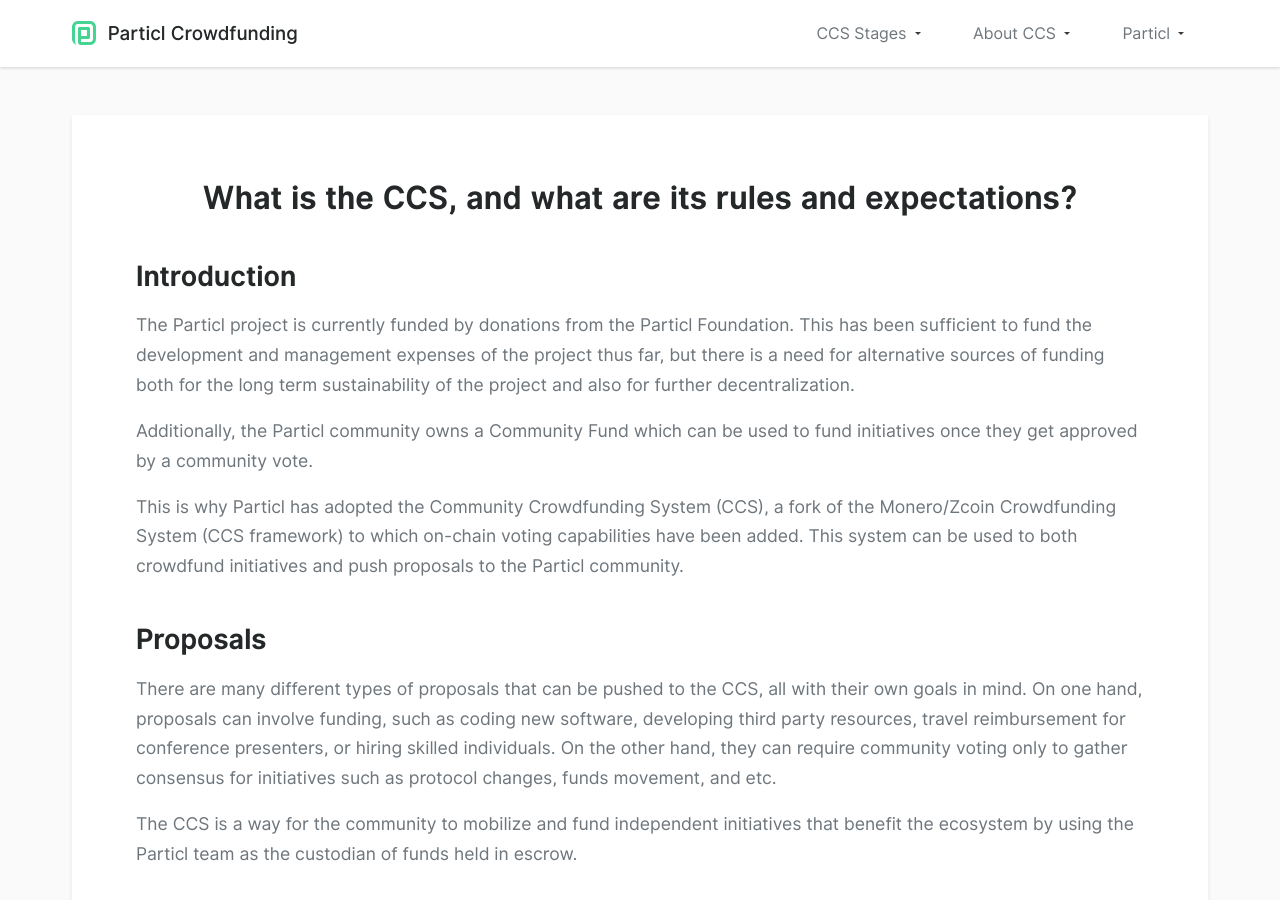
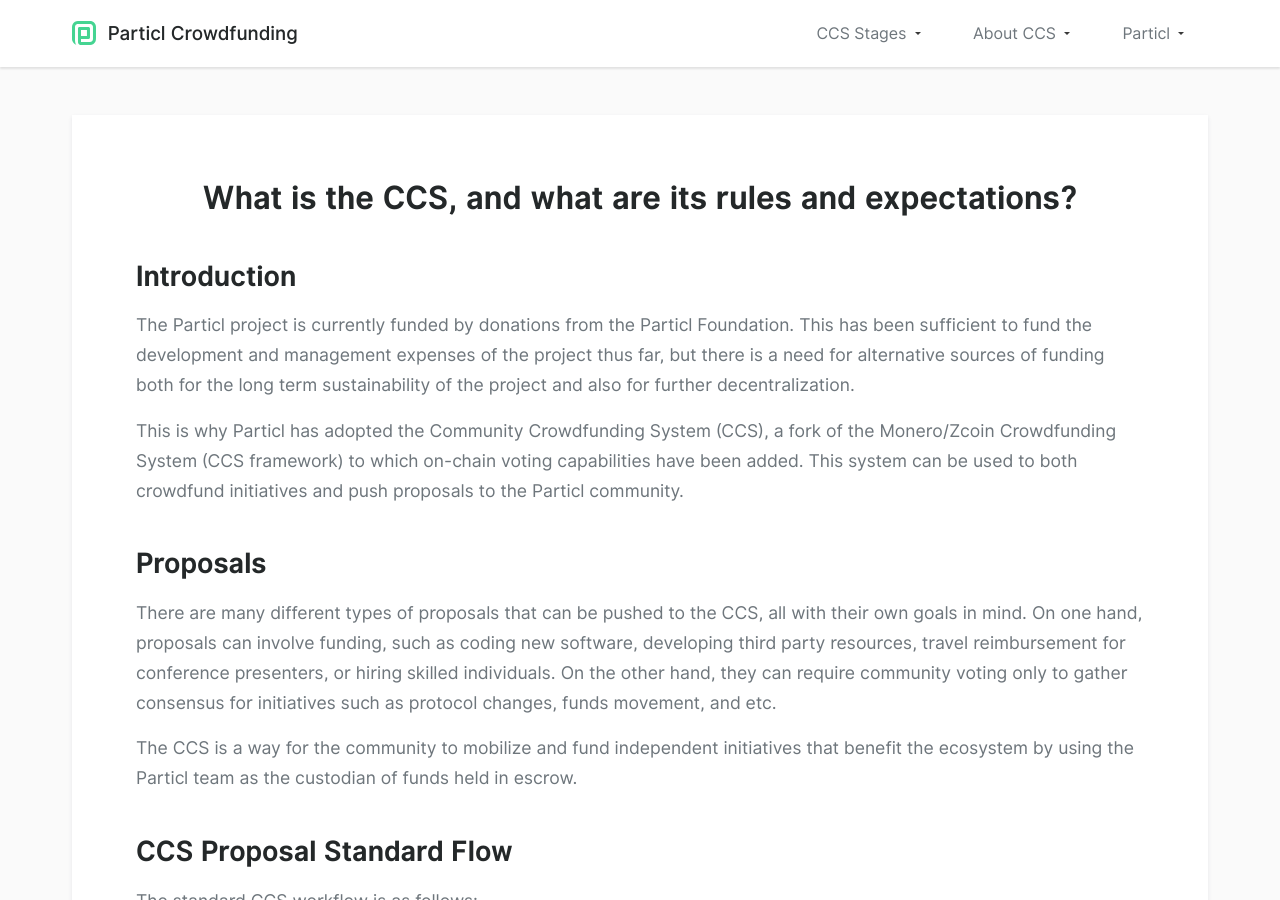
Before and after one commit to particl/ccs-front, a Jekyll site: the page built from what-is-ccs/index.md, in a window 1280 px wide and 900 px high. Built offline with Jekyll 4.4.1, drawn with Linux system fonts in a browser that asks for light colours.

Commit message:
Update index.md

```diff
--- a/what-is-ccs/index.md
+++ b/what-is-ccs/index.md
@@ -6,8 +6,6 @@
 ## Introduction
 
 The Particl project is currently funded by donations from the Particl Foundation. This has been sufficient to fund the development and management expenses of the project thus far, but there is a need for alternative sources of funding both for the long term sustainability of the project and also for further decentralization.
-
-Additionally, the Particl community owns a Community Fund which can be used to fund initiatives once they get approved by a community vote.
 
 This is why Particl has adopted the Community Crowdfunding System (CCS), a fork of the Monero/Zcoin Crowdfunding System (CCS framework) to which on-chain voting capabilities have been added. This system can be used to both crowdfund initiatives and push proposals to the Particl community.
 
```
